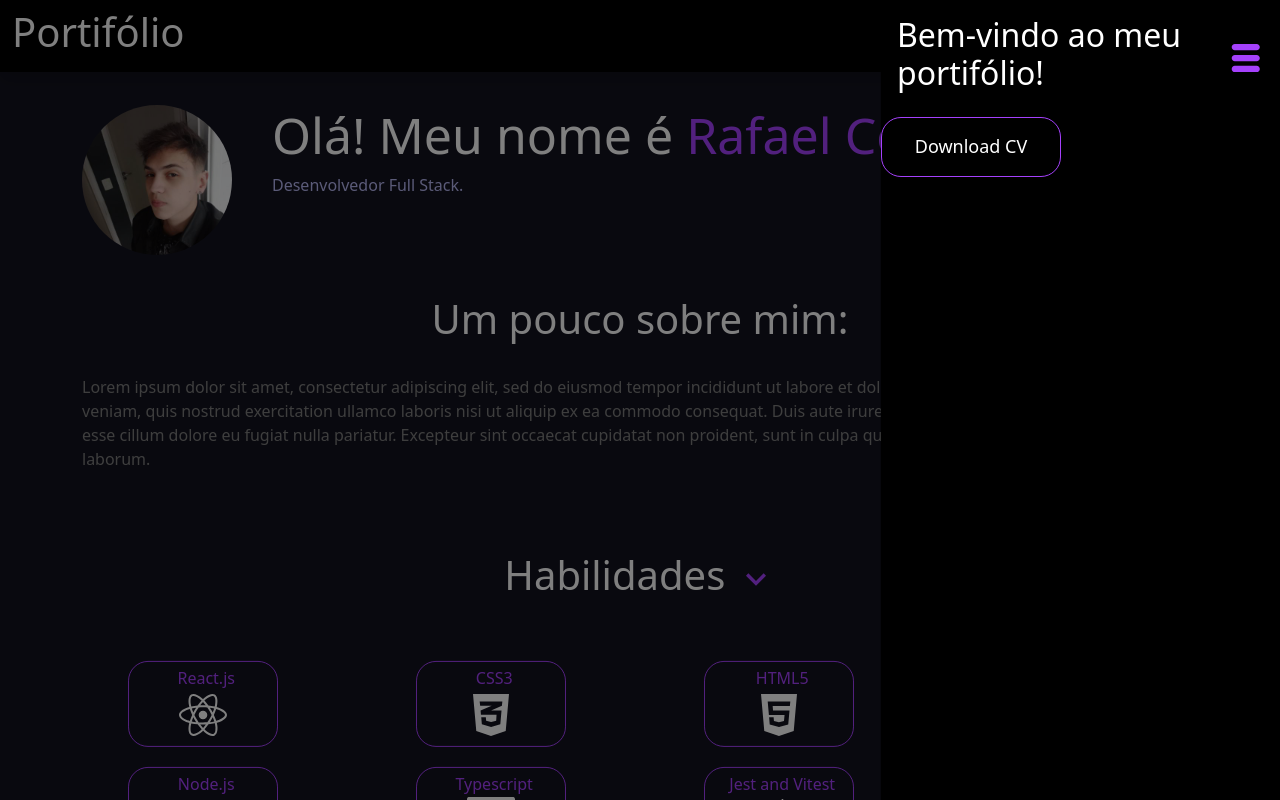
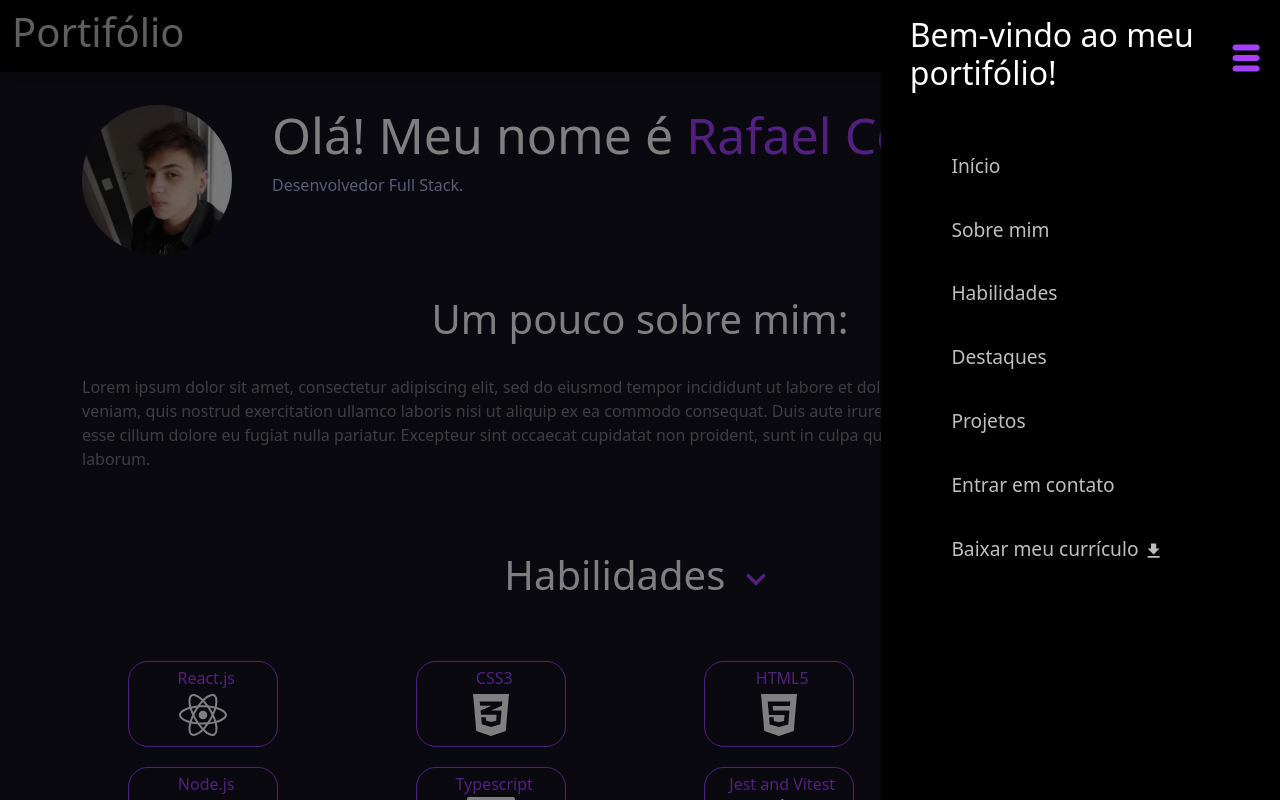
Before and after one commit to Rafael-conquista/portifolio_pessoal, a React (Create React App) app in the folder portifolio_pessoal/: page / in a window 1280 px wide. Both pictures are taken after a click on the icon 1243 px from the left and 36 px from the top of the page. Shown: the top 800 px of the page. Built offline with nearby package versions, Linux system fonts and the light colour scheme.

Commit message:
Adiciona links para menu lateral

```diff
--- a/portifolio_pessoal/src/components/footer.css
+++ b/portifolio_pessoal/src/components/footer.css
@@ -8,7 +8,7 @@
     justify-content: center;
     align-items: center;
     flex-direction: column;
-    margin-bottom: 5vh;
+    padding-bottom: 5vh;
     background-color: black;
 }
 .footer ul{
--- a/portifolio_pessoal/src/components/footer.js
+++ b/portifolio_pessoal/src/components/footer.js
@@ -15,7 +15,7 @@ function Footer(){
                         <li className="social_list"><a href="#" className="link"></a><SiGithub/></li>
                         <li className="social_list"><a href="#" className="link"></a><SiGmail/></li>
                     </ul>
-                    <ul className="menu">
+                    <ul className="menu" id="footer">
                         <li className="menu_item"><a href="#" className="menu_link">home</a></li>
                         <li className="menu_item"><a href="#about" className="menu_link">Sobre mim</a></li>
                         <li className="menu_item"><a href="#skills" className="menu_link">Habilidades</a></li>
--- a/portifolio_pessoal/src/components/navbar.css
+++ b/portifolio_pessoal/src/components/navbar.css
@@ -1,7 +1,5 @@
 .navbar_view{
     background-color: black;
-    padding-top: 5vh;
-    padding-bottom: 5vh;
     top: 0;
     z-index: 100;
     width: 100%;
@@ -69,8 +67,20 @@
 
 .offcanvas{
     background-color: black !important;
+    align-items: baseline !important;
+    padding-left: 1vw;
 }
 
+.menu_item_nav{
+    font-size: 1.2em;
+    color: #fff;
+    display: flex;
+    transition: 0.5s;
+    margin: 15px 0px;
+    text-decoration: none;
+    padding-top: 20px;
+    padding-left: 2vw;
+}
 
 .button{
     max-width: 20vw;
--- a/portifolio_pessoal/src/components/navbar.js
+++ b/portifolio_pessoal/src/components/navbar.js
@@ -2,6 +2,7 @@ import React from 'react';
 import Offcanvas from 'react-bootstrap/Offcanvas';
 import { useState } from 'react';
 import { TiThMenu } from "react-icons/ti";
+import { IoMdDownload } from "react-icons/io";
 import './navbar.css'
 
 function Navbar() {
@@ -13,7 +14,7 @@ function Navbar() {
         <div>
             <nav className="navbar navbar-light shadow navbar_view">
                 <div className="container-fluid">
-                    <h1 className="menu_title">Portifólio</h1>
+                    <h1 className="menu_title" href="#"><a href="#" className="menu_link">Portifólio</a></h1>
                     <TiThMenu className='burguer_menu' onClick={handleShow}/>
                 </div>
                 <Offcanvas show={show} placement='end' onHide={handleClose} className="offcanvas">
@@ -21,9 +22,15 @@ function Navbar() {
                         <h2 className='menu_title'>Bem-vindo ao meu portifólio!</h2>
                         <TiThMenu className='burguer_menu' onClick={handleClose}/>
                     </Offcanvas.Header>
-                    <button class="botao">
-                        <span>Download CV</span>
-                    </button>
+                    <ul>
+                        <li className="menu_item_nav" onClick={handleClose}><a href="#" className="menu_link">Início</a></li>
+                        <li className="menu_item_nav" onClick={handleClose}><a href="#about" className="menu_link">Sobre mim</a></li>
+                        <li className="menu_item_nav" onClick={handleClose}><a href="#skills" className="menu_link">Habilidades</a></li>
+                        <li className="menu_item_nav" onClick={handleClose}><a href="#destaques" className="menu_link">Destaques</a></li>
+                        <li className="menu_item_nav" onClick={handleClose}><a href="#projetos" className="menu_link">Projetos</a></li>
+                        <li className="menu_item_nav" onClick={handleClose}><a href="#footer" className="menu_link">Entrar em contato</a></li>
+                        <li className="menu_item_nav" onClick={handleClose}><a href="#projetos" className="menu_link">Baixar meu currículo <IoMdDownload/></a></li>
+                    </ul>
                 </Offcanvas>
             </nav>
             <div className='fine_line'></div>
--- a/portifolio_pessoal/src/components/projetos.js
+++ b/portifolio_pessoal/src/components/projetos.js
@@ -27,7 +27,7 @@ function Projetos() {
                     </h1>
                     </div>
                     :
-                    <div onClick={handleProjects} className='expand_button'>
+                    <div onClick={handleProjects} className='expand_button closed_button'>
                     <h1>
                         Projetos <span><MdKeyboardArrowUp/></span>
                     </h1>
--- a/portifolio_pessoal/src/components/skills.css
+++ b/portifolio_pessoal/src/components/skills.css
@@ -85,5 +85,5 @@
 }
 
 .closed_button{
-    margin-bottom: 5vh;
+    padding-bottom: 5vh;
 }
```
